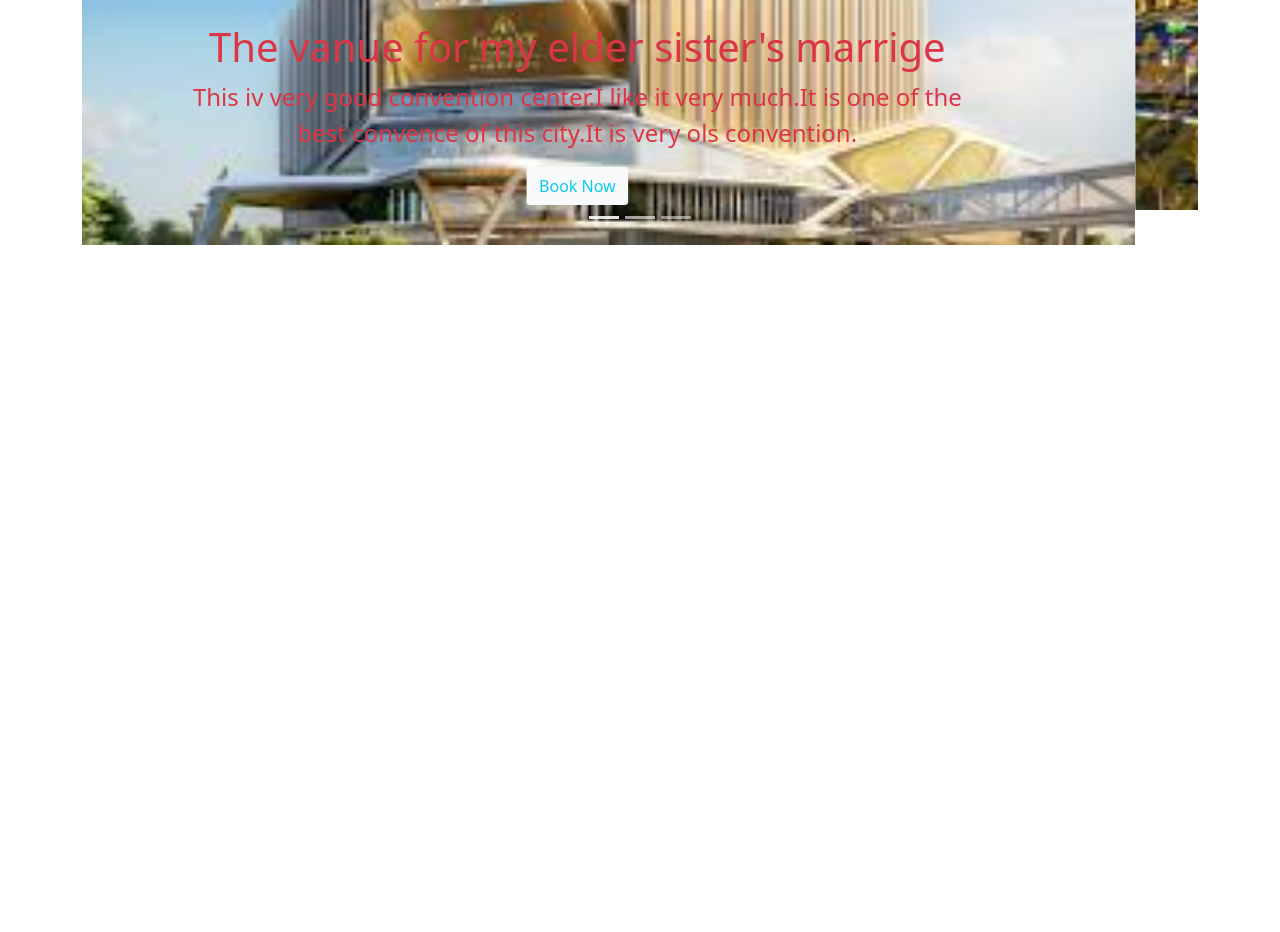
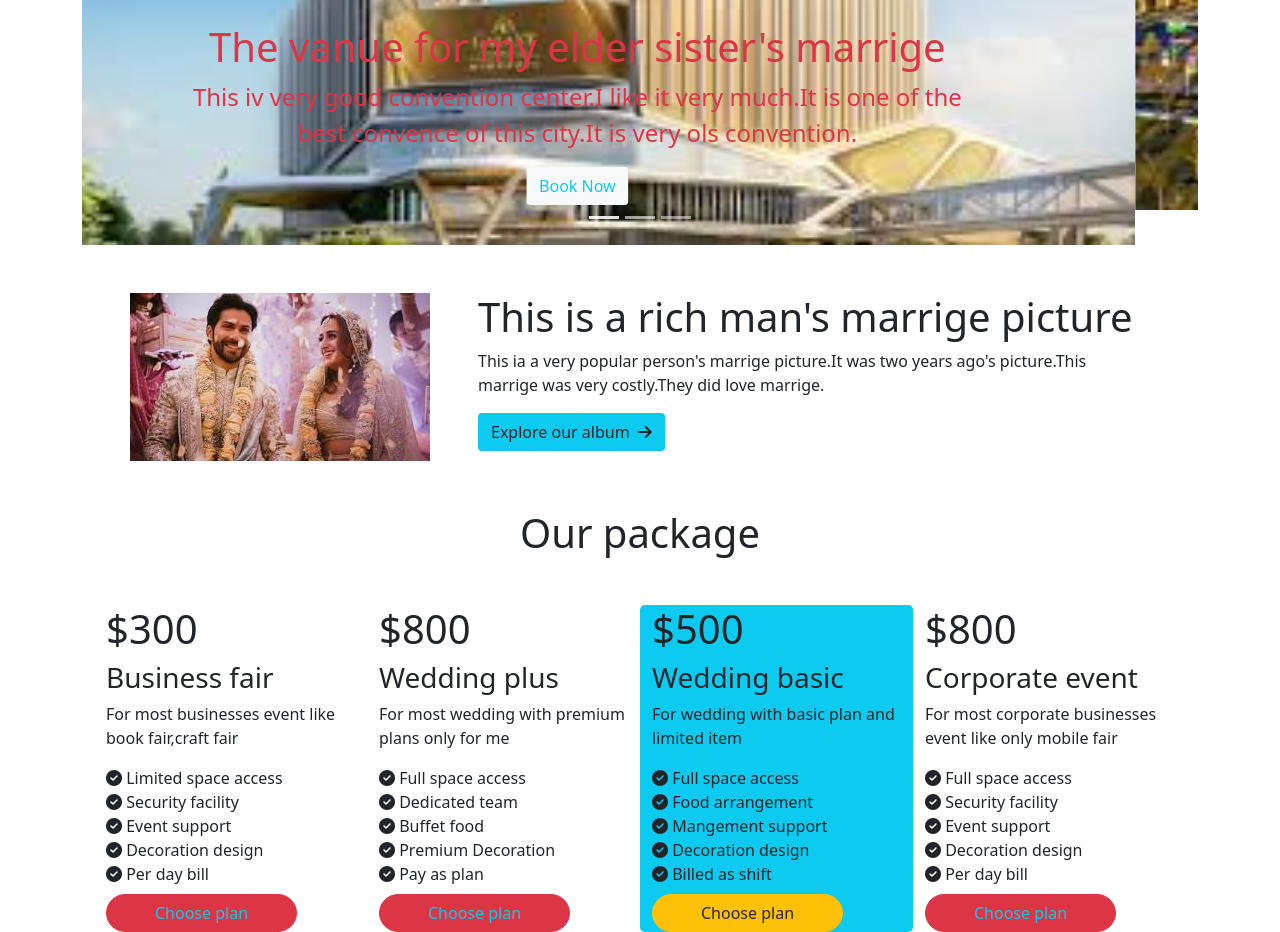
Before and after one commit to MDBADSHA7/Center-website, a plain HTML site: page index.html in a window 1280 px wide. Shown: the part 368-1300 px from the top of the page. Before the commit the page ends 800 px from the top, so only its background shows below. Drawn offline with nearby package versions, Linux system fonts and the light colour scheme.

Commit message:
first commit

```diff
--- a/index.html
+++ b/index.html
@@ -6,6 +6,8 @@
     <meta http-equiv="X-UA-Compatible" content="IE=edge">
     <meta name="viewport" content="width=device-width, initial-scale=1.0">
     <title>Convention-center</title>
+    <!-- Font aswam -->
+    <script src="https://kit.fontawesome.com/350a5a38f7.js" crossorigin="anonymous"></script>
     <!-- CSS Bootstrap -->
     <link href="https://cdn.jsdelivr.net/npm/bootstrap@5.1.3/dist/css/bootstrap.min.css" rel="stylesheet"
         integrity="sha384-1BmE4kWBq78iYhFldvKuhfTAU6auU8tT94WrHftjDbrCEXSU1oBoqyl2QvZ6jIW3" crossorigin="anonymous">
@@ -111,6 +113,76 @@
                                     </div>
         </section>
     </header>
+    <!-- Bonas part -->
+    <main class="container">
+        <div class="bonas mt-5 ps-5 d-flex ">
+            <div class="image">
+                <img src="images/marrige.png" alt="">
+            </div>
+            <div class="written ms-5 me-5">
+                <h1>This is a rich man's marrige picture</h1>
+                <p>This ia a very popular person's marrige picture.It was two years ago's picture.This marrige was very
+                    costly.They did love marrige.
+                <div class="btn btn-white bg-info">Explore our album <i class="fas fa-arrow-right ps-1"></i></div>
+            </div>
+        </div>
+        <!-- Pcckage items -->
+        <h1 class="text-center mt-5">Our package</h1>
+        <section class="container">
+            <div class="container mt-5">
+                <div class="row row-cols-4">
+                    <div class="col">
+                        <h1>$300</h1>
+                        <h3>Business fair</h3>
+                        <p>For most businesses event like book fair,craft fair</p>
+                        <i class="fas fa-check-circle"></i> Limited space access<br>
+                        <i class="fas fa-check-circle"></i> Security facility<br>
+                        <i class="fas fa-check-circle"></i> Event support<br>
+                        <i class="fas fa-check-circle"></i> Decoration design<br>
+                        <i class="fas fa-check-circle"></i> Per day bill<br>
+                        <button class="btn btn-danger rounded-pill ps-5 pe-5 mt-2"><span class="text-info">Choose
+                                plan</span></button>
+                    </div>
+                    <div class="col">
+                        <h1>$800</h1>
+                        <h3>Wedding plus</h3>
+                        <p>For most wedding with premium plans only for me</p>
+                        <i class="fas fa-check-circle"></i> Full space access<br>
+                        <i class="fas fa-check-circle"></i> Dedicated team<br>
+                        <i class="fas fa-check-circle"></i> Buffet food<br>
+                        <i class="fas fa-check-circle"></i> Premium Decoration<br>
+                        <i class="fas fa-check-circle"></i> Pay as plan<br>
+                        <button class="btn btn-danger rounded-pill ps-5 pe-5 mt-2"><span class="text-info">Choose
+                                plan</span></button>
+                    </div>
+                    <div class="col bg-info rounded-3">
+                        <h1>$500</h1>
+                        <h3>Wedding basic</h3>
+                        <p>For wedding with basic plan and limited item</p>
+                        <i class="fas fa-check-circle"></i> Full space access<br>
+                        <i class="fas fa-check-circle"></i> Food arrangement<br>
+                        <i class="fas fa-check-circle"></i> Mangement support<br>
+                        <i class="fas fa-check-circle"></i> Decoration design<br>
+                        <i class="fas fa-check-circle"></i> Billed as shift<br>
+                        <button class="btn btn-warning rounded-pill ps-5 pe-5 mt-2"><span class="text-dark">Choose
+                                plan</span></button>
+                    </div>
+                    <div class="col">
+                        <h1>$800</h1>
+                        <h3>Corporate event</h3>
+                        <p>For most corporate businesses event like only mobile fair</p>
+                        <i class="fas fa-check-circle"></i> Full space access<br>
+                        <i class="fas fa-check-circle"></i> Security facility<br>
+                        <i class="fas fa-check-circle"></i> Event support<br>
+                        <i class="fas fa-check-circle"></i> Decoration design<br>
+                        <i class="fas fa-check-circle"></i> Per day bill<br>
+                        <button class="btn btn-danger rounded-pill ps-5 pe-5 mt-2"><span class="text-info">Choose
+                                plan</span></button>
+                    </div>
+                </div>
+            </div>
+        </section>
+    </main>
     <script src=" https://cdn.jsdelivr.net/npm/bootstrap@5.1.3/dist/js/bootstrap.bundle.min.js"
         integrity="sha384-ka7Sk0Gln4gmtz2MlQnikT1wXgYsOg+OMhuP+IlRH9sENBO0LRn5q+8nbTov4+1p"
         crossorigin="anonymous"></script>
```
Also changed, not shown: images/marrige.png (added), marrige.png (added).
